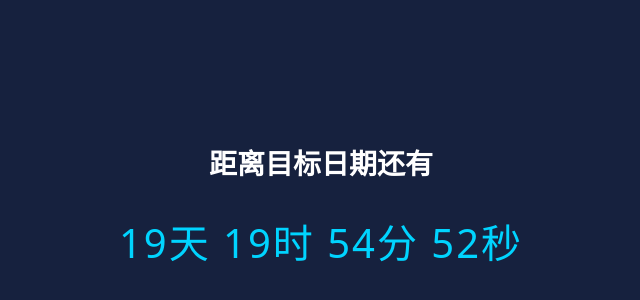
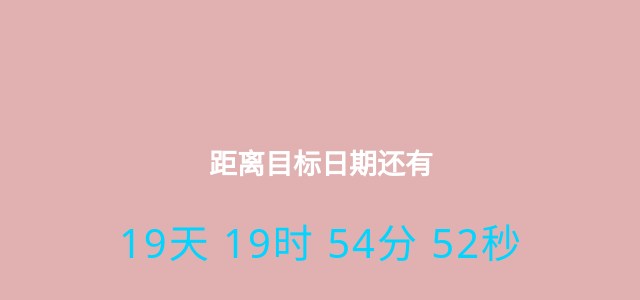
Before and after one commit to iceovo-cc/countdown-page, a plain HTML site: page index.html in a window 1280 px wide. Shown: the part 194-494 px from the top of the page, without its empty margins (319-959 px from the left). Drawn offline with Linux system fonts and the light colour scheme.

Commit message:
第二次提交：修改页面背景色

```diff
--- a/style.css
+++ b/style.css
@@ -4,7 +4,7 @@ body{
     display:flex;
     justify-content:center;
     align-items:center;
-    background:#16213e;
+    background:#e1b1b1;
     color:#fff;
     font-family:system-ui;
 }
```
